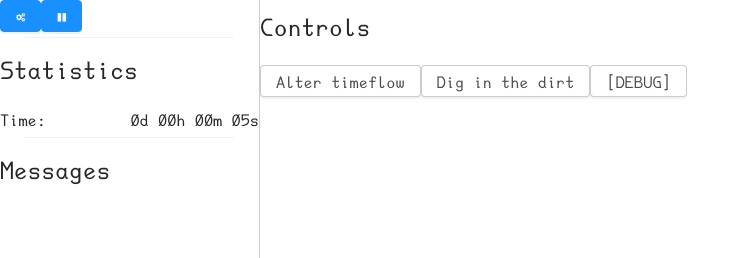
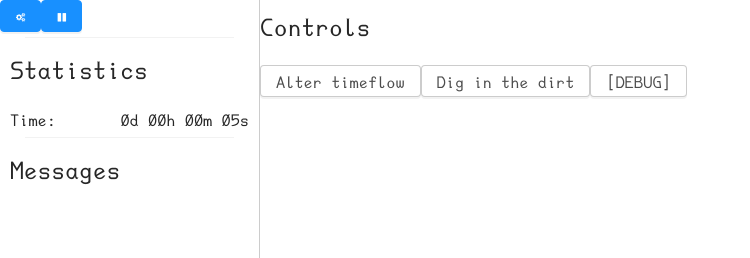
Before and after one commit to Toby222/NecroGame, a Next.js app: page / in a window 1280 px wide. Shown: the top 258 px of the page, without its empty margins (0-750 px from the left). Built offline with nearby package versions, Linux system fonts and the light colour scheme.

Commit message:
Add resource/s popover
Closes #17

```diff
--- a/components/HalfMoon/Sidebar.tsx
+++ b/components/HalfMoon/Sidebar.tsx
@@ -32,7 +32,6 @@ export class Sidebar extends React.Component<SidebarProps> {
             <i className={"nf nf-" + (game.flags.get(Flags.Paused.Instance) ? "play" : "pause")} />
           </button>
         </div>
-        <>
         {game.flags.get(Flags.AlterTime.Instance) ? (
           <>
             <div className="sidebar-divider row" />
@@ -41,7 +40,6 @@ export class Sidebar extends React.Component<SidebarProps> {
         ) : (
           <></>
         )}
-        </>
         {this.props.game.resources.length > 0 ? <div className="sidebar-divider row" /> : <></>}
         <ResourceContainer resources={game.resources} />
         <div className="sidebar-divider row" />
--- a/components/ResourceContainer.tsx
+++ b/components/ResourceContainer.tsx
@@ -19,8 +19,11 @@ export class ResourceContainer<T extends typeof BaseResource> extends React.Comp
       return (
         <div key={resourceId} className="row">
           <div className="col-sm-5">{resource.resourceName}</div>
-          <div className="col-sm-3 text-right">{Math.round(resource.amount * 100) / 100}</div>
-          <div className="col-sm-4 text-right">{Math.round(resource.delta * 100) / 100}/sec</div>
+          <div className="dropdown dropup toggle-on-hover col-sm-7 text-right">
+            {Math.round(resource.amount * 100) / 100}
+            {resource.delta > 0 ? <div className="dropdown-menu dropdown-menu-right w-auto mw-0">{`${Math.round(resource.delta * 100) / 100}/sec`}</div> : <></>}
+          </div>
+          {/*<div className="col-sm-3 text-right">{resource.delta > 0 ? `${Math.round(resource.delta * 100) / 100}/sec` : ''}</div>*/}
         </div>
       );
     }
--- a/public/styles/necro.css
+++ b/public/styles/necro.css
@@ -13,6 +13,19 @@ body {
 
 .h-20 {
   height: 2rem !important;
+}
+
+.mw-0 {
+  min-width: 0 !important;
+}
+
+.mh-0 {
+  min-height: 0 !important;
+}
+
+.sidebar > div:not(:first-of-type) {
+  padding-left: 10px;
+  padding-right: 10px;
 }
 
 footer {
```
Lines whose indentation alone changed are shown as unchanged.
